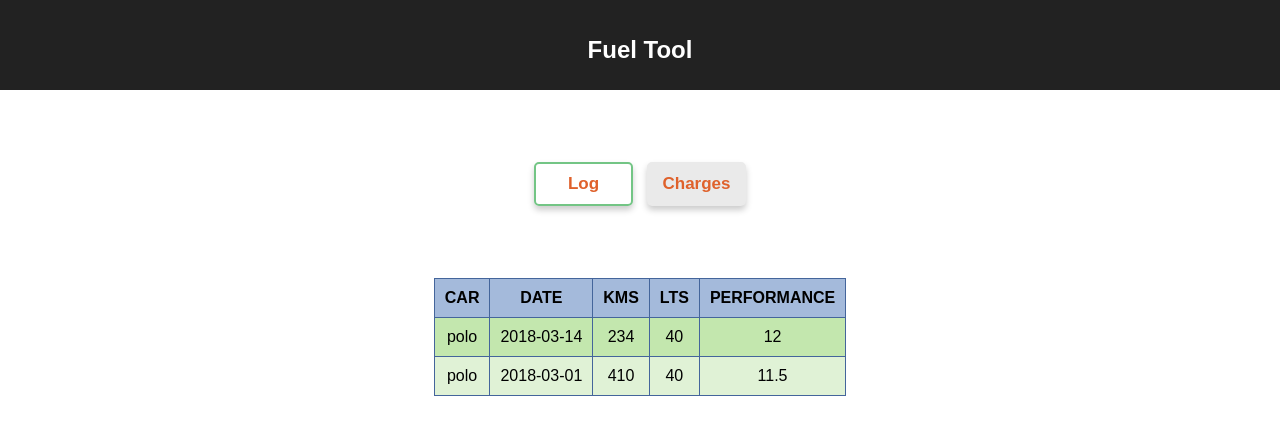
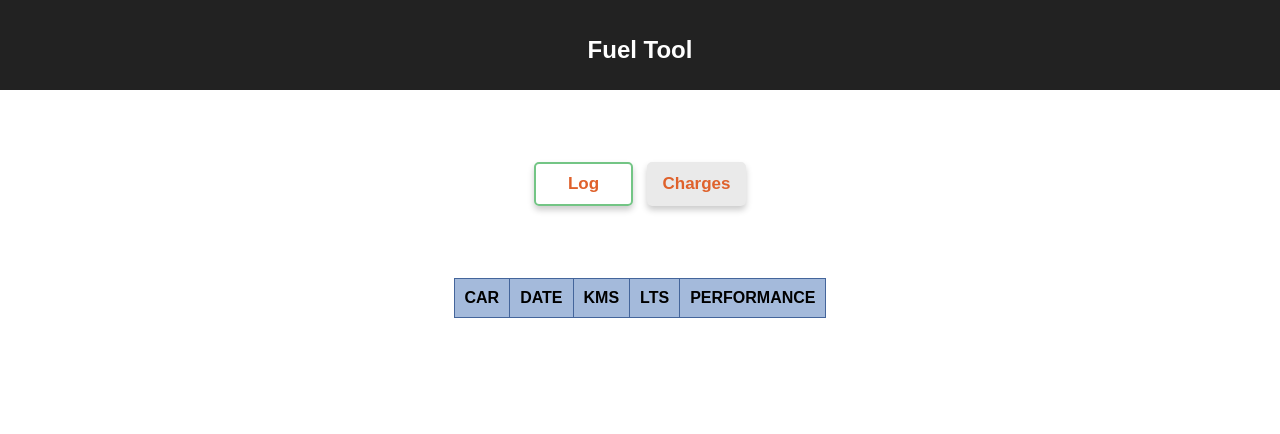
Before and after one commit to ricascencio/FuelTool, a React (Create React App) app in the folder client/: page / in a window 1280 px wide. Both pictures are taken after a click on the element "Charges". Shown: the top 434 px of the page. Built offline with nearby package versions, Linux system fonts and the light colour scheme.

Commit message:
update call getCharges

```diff
--- a/client/src/components/Charges.js
+++ b/client/src/components/Charges.js
@@ -4,8 +4,7 @@ import './Charges.css'
 class Charges extends Component {
   state = {
     charges:[
-      {"car": "polo", "charge_formated_date":"2018-03-14", "kms":234, "lts":40, "performance":12},
-      {"car": "polo", "charge_formated_date":"2018-03-01", "kms":410, "lts":40, "performance":11.5}
+
     ]
   };
 
```
Also changed, not shown: 7 other files (tests, documents, lock files or other folders).
